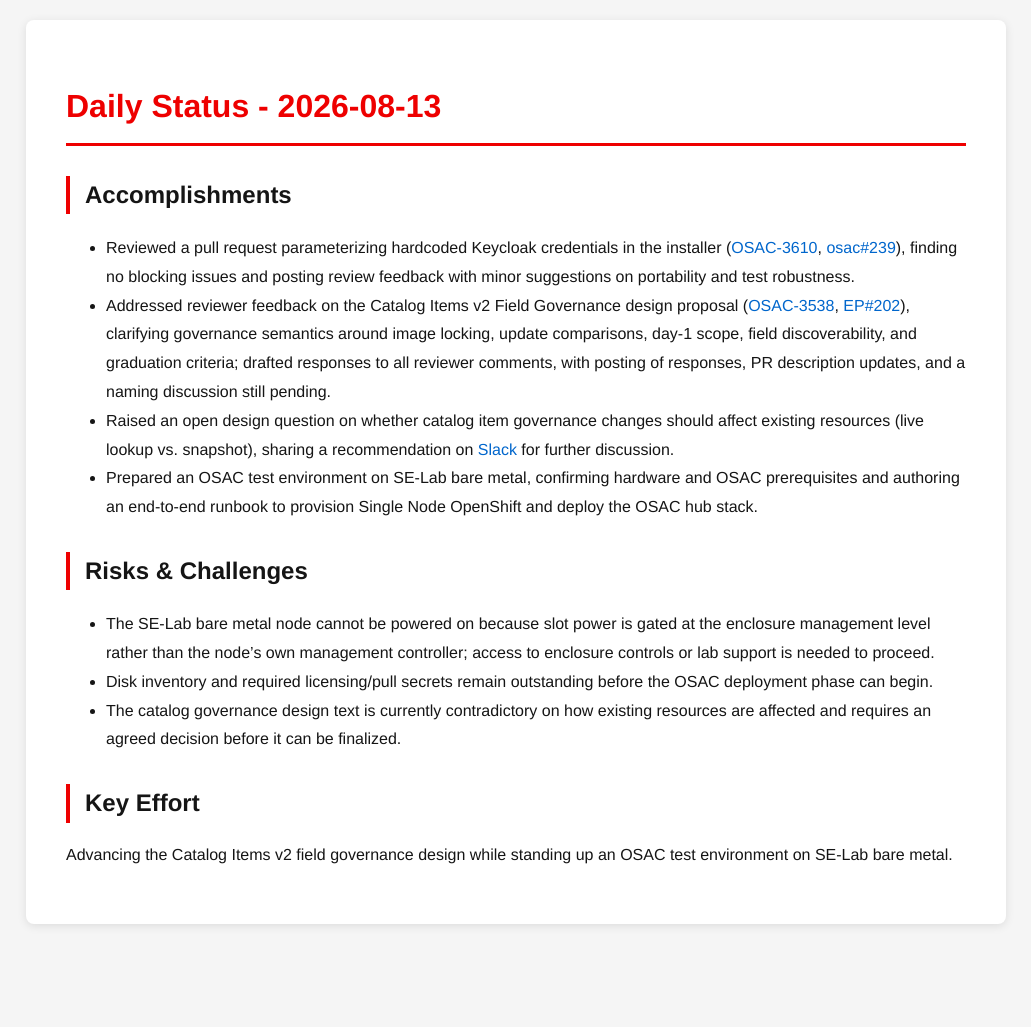
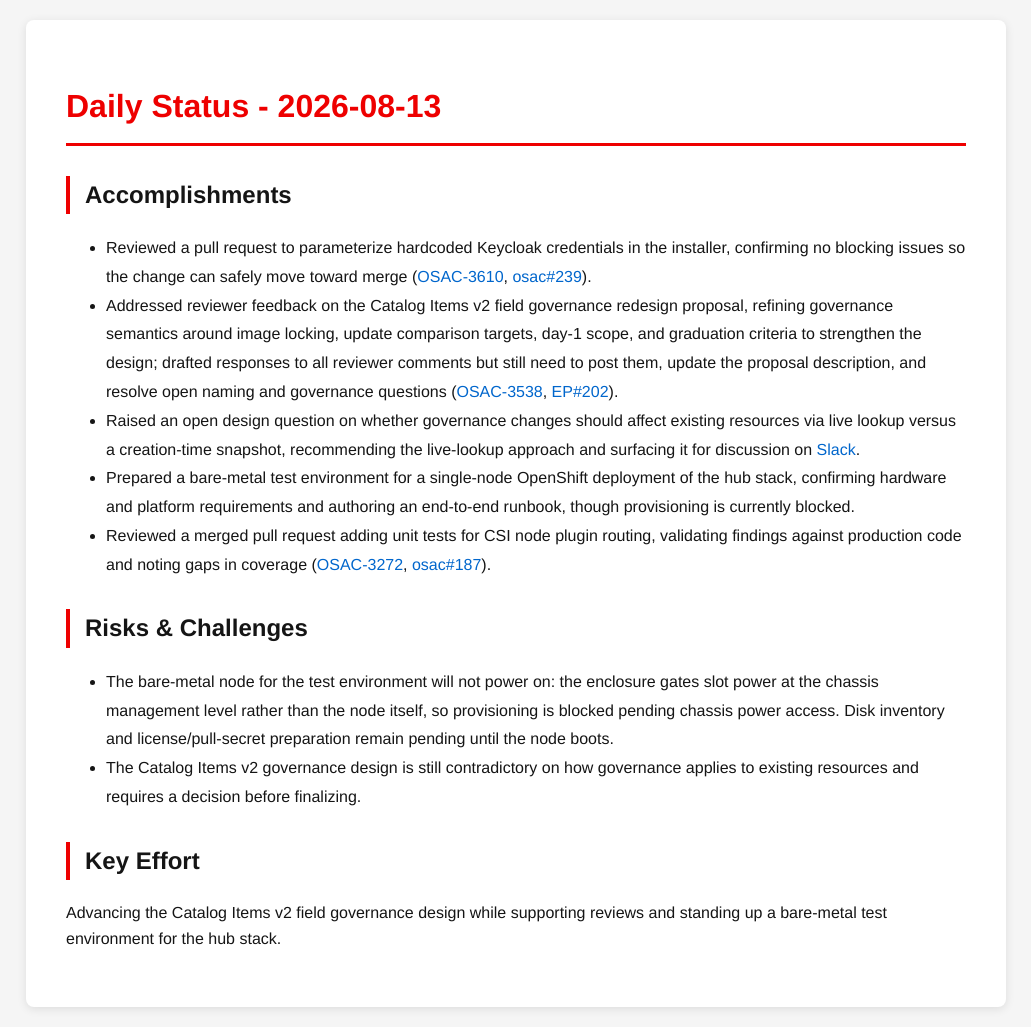
Before and after one commit to tzvatot/daily-status, a Jekyll site: the page built from 2026-08-13.md, in a window 1280 px wide. Shown: the whole page, without its empty margins (124-1155 px from the left). Built offline with Jekyll 4.4.1, drawn with Linux system fonts in a browser that asks for light colours; before the commit the page ends 944 px from its top, so only the background shows below that.

Commit message:
Daily status update - 2026-08-13

```diff
--- a/2026-08-13.md
+++ b/2026-08-13.md
@@ -7,15 +7,15 @@ date: 2026-08-13
 # Daily Status - 2026-08-13
 
 ## Accomplishments
-- Reviewed a pull request parameterizing hardcoded Keycloak credentials in the installer ([OSAC-3610](https://redhat.atlassian.net/browse/OSAC-3610), [osac#239](https://github.com/osac-project/osac/pull/239)), finding no blocking issues and posting review feedback with minor suggestions on portability and test robustness.
-- Addressed reviewer feedback on the Catalog Items v2 Field Governance design proposal ([OSAC-3538](https://redhat.atlassian.net/browse/OSAC-3538), [EP#202](https://github.com/osac-project/enhancement-proposals/pull/202)), clarifying governance semantics around image locking, update comparisons, day-1 scope, field discoverability, and graduation criteria; drafted responses to all reviewer comments, with posting of responses, PR description updates, and a naming discussion still pending.
-- Raised an open design question on whether catalog item governance changes should affect existing resources (live lookup vs. snapshot), sharing a recommendation on [Slack](https://redhat-internal.slack.com/archives/C08ESMFV85Q/p1786621100340429?thread_ts=1786438254.024539&cid=C08ESMFV85Q) for further discussion.
-- Prepared an OSAC test environment on SE-Lab bare metal, confirming hardware and OSAC prerequisites and authoring an end-to-end runbook to provision Single Node OpenShift and deploy the OSAC hub stack.
+- Reviewed a pull request to parameterize hardcoded Keycloak credentials in the installer, confirming no blocking issues so the change can safely move toward merge ([OSAC-3610](https://redhat.atlassian.net/browse/OSAC-3610), [osac#239](https://github.com/osac-project/osac/pull/239)).
+- Addressed reviewer feedback on the Catalog Items v2 field governance redesign proposal, refining governance semantics around image locking, update comparison targets, day-1 scope, and graduation criteria to strengthen the design; drafted responses to all reviewer comments but still need to post them, update the proposal description, and resolve open naming and governance questions ([OSAC-3538](https://redhat.atlassian.net/browse/OSAC-3538), [EP#202](https://github.com/osac-project/enhancement-proposals/pull/202)).
+- Raised an open design question on whether governance changes should affect existing resources via live lookup versus a creation-time snapshot, recommending the live-lookup approach and surfacing it for discussion on [Slack](https://redhat-internal.slack.com/archives/C08ESMFV85Q/p1786621100340429?thread_ts=1786438254.024539&cid=C08ESMFV85Q).
+- Prepared a bare-metal test environment for a single-node OpenShift deployment of the hub stack, confirming hardware and platform requirements and authoring an end-to-end runbook, though provisioning is currently blocked.
+- Reviewed a merged pull request adding unit tests for CSI node plugin routing, validating findings against production code and noting gaps in coverage ([OSAC-3272](https://redhat.atlassian.net/browse/OSAC-3272), [osac#187](https://github.com/osac-project/osac/pull/187)).
 
 ## Risks & Challenges
-- The SE-Lab bare metal node cannot be powered on because slot power is gated at the enclosure management level rather than the node's own management controller; access to enclosure controls or lab support is needed to proceed.
-- Disk inventory and required licensing/pull secrets remain outstanding before the OSAC deployment phase can begin.
-- The catalog governance design text is currently contradictory on how existing resources are affected and requires an agreed decision before it can be finalized.
+- The bare-metal node for the test environment will not power on: the enclosure gates slot power at the chassis management level rather than the node itself, so provisioning is blocked pending chassis power access. Disk inventory and license/pull-secret preparation remain pending until the node boots.
+- The Catalog Items v2 governance design is still contradictory on how governance applies to existing resources and requires a decision before finalizing.
 
 ## Key Effort
-Advancing the Catalog Items v2 field governance design while standing up an OSAC test environment on SE-Lab bare metal.
+Advancing the Catalog Items v2 field governance design while supporting reviews and standing up a bare-metal test environment for the hub stack.
```
